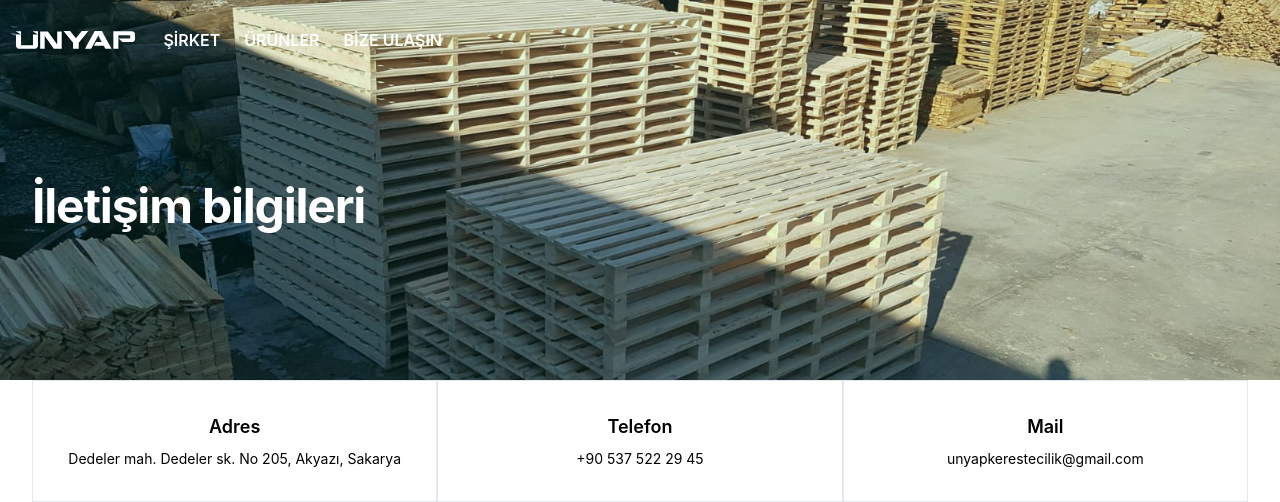
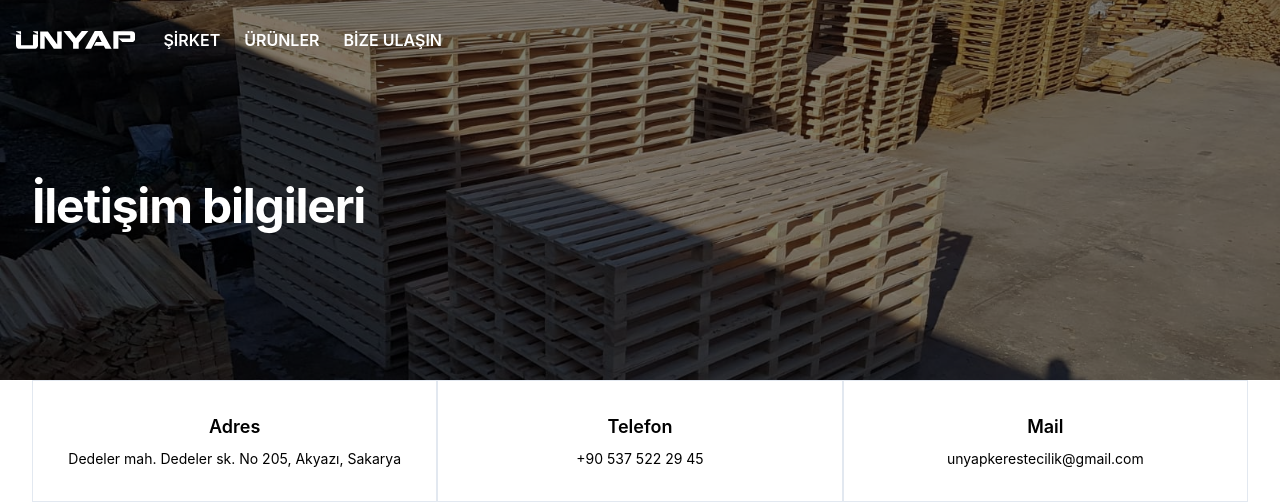
Before and after one commit to erkanunluturk/unyap, a Jekyll site: the page built from contact.markdown, in a window 1280 px wide. Shown: the top 502 px of the page. Built offline with Jekyll 4.4.1, drawn with Linux system fonts in a browser that asks for light colours; grey boxes are pictures that could not be loaded.

Commit message:
Update header.html

```diff
--- a/_includes/header.html
+++ b/_includes/header.html
@@ -16,7 +16,7 @@
       src="/assets/images/header/{{ include.image }}.jpeg"
     >
   {% endif %}
-  <div class="relative z-20" style="background-color: rgba(0, 184, 148, 0.1)">
+  <div class="relative z-20" style="background-color: rgba(0, 0, 0, 0.5)">
     <nav>
       <div class="p-4 flex items-center">
         <a aria-label="{{ site.data.company.title }}" href="/">
```
